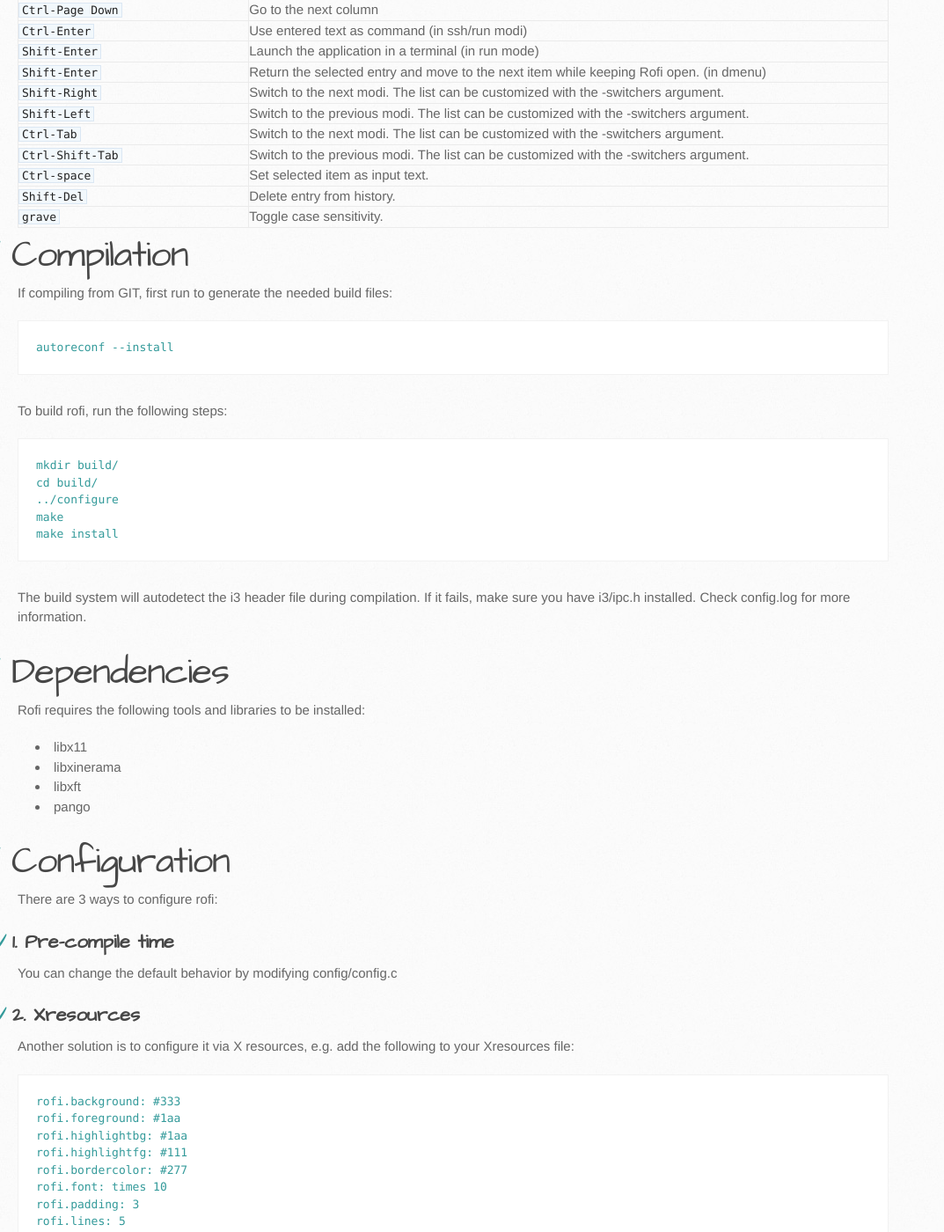
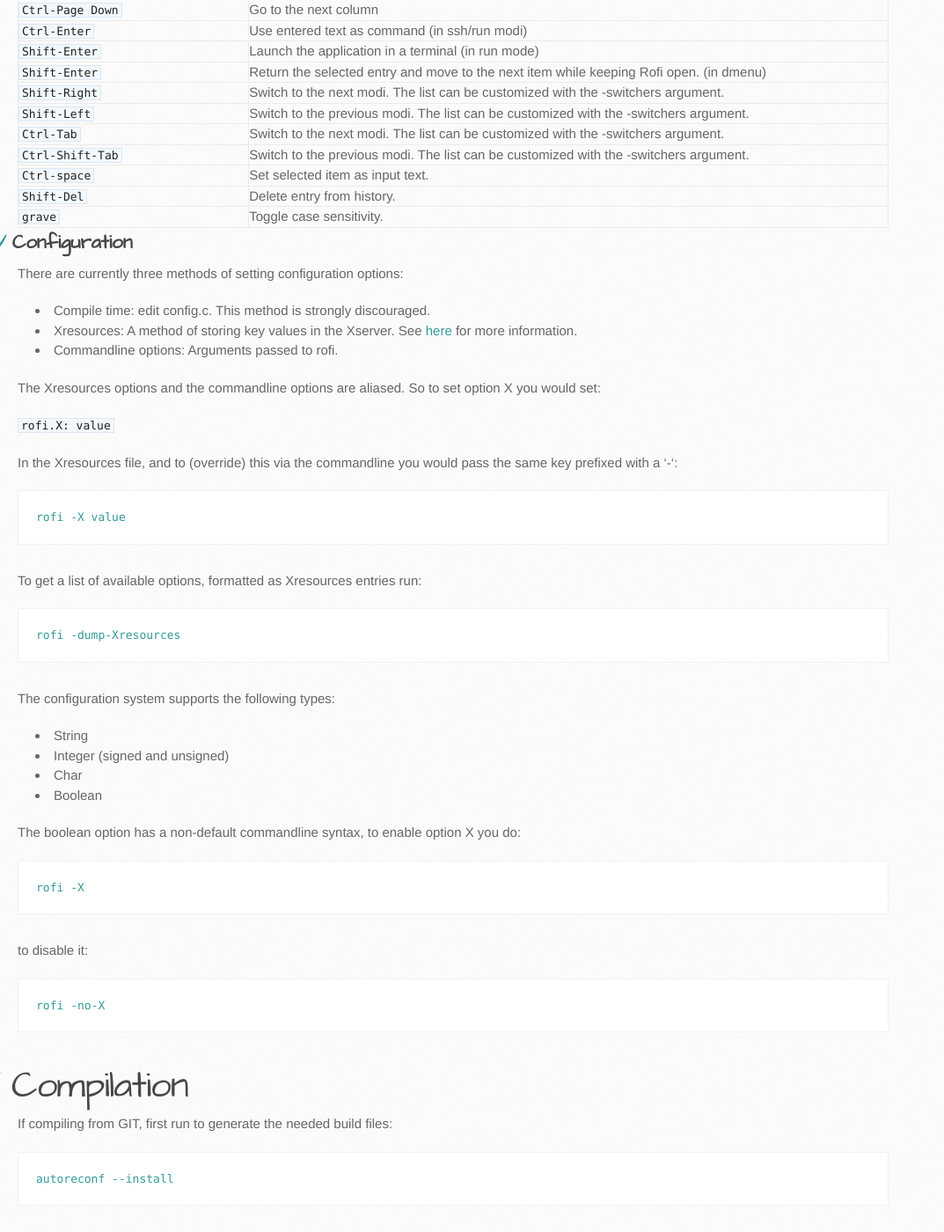
Before and after one commit to davatorium/rofi, a Jekyll site: the page built from index.md, in a window 1280 px wide and 1400 px high, scrolled down 3855 px. Shown: the whole window at 88% size, without its empty margins (0-1073 px from the left). Built offline with Jekyll 4.4.1, drawn with Linux system fonts in a browser that asks for light colours.

Commit message:
add the new configuration section from the manpage

```diff
--- a/index.md
+++ b/index.md
@@ -148,6 +148,44 @@ Type `Shift-Right` to switch from Window list mode to Run mode and back.
 |`Shift-Del`                  | Delete entry from history. |
 |`grave`                      | Toggle case sensitivity. |
 
+
+## Configuration
+
+There are currently three methods of setting configuration options:
+
+ * Compile time: edit config.c. This method is strongly discouraged.
+ * Xresources: A method of storing key values in the Xserver. See
+   [here](https://en.wikipedia.org/wiki/X_resources) for more information.
+ * Commandline options: Arguments passed to **rofi**.
+
+The Xresources options and the commandline options are aliased. So to set option X you would set:
+
+`rofi.X: value`
+
+In the Xresources file, and to (override) this via the commandline you would pass the same key
+prefixed with a '-':
+
+    rofi -X value
+
+To get a list of available options, formatted as Xresources entries run:
+
+    rofi -dump-Xresources
+
+The configuration system supports the following types:
+
+ * String
+ * Integer (signed and unsigned)
+ * Char
+ * Boolean
+
+The boolean option has a non-default commandline syntax, to enable option X  you do:
+
+	rofi -X
+
+to disable it:
+
+	rofi -no-X
+
 # Compilation
 
 If compiling from GIT, first run to generate the needed build files:
```
